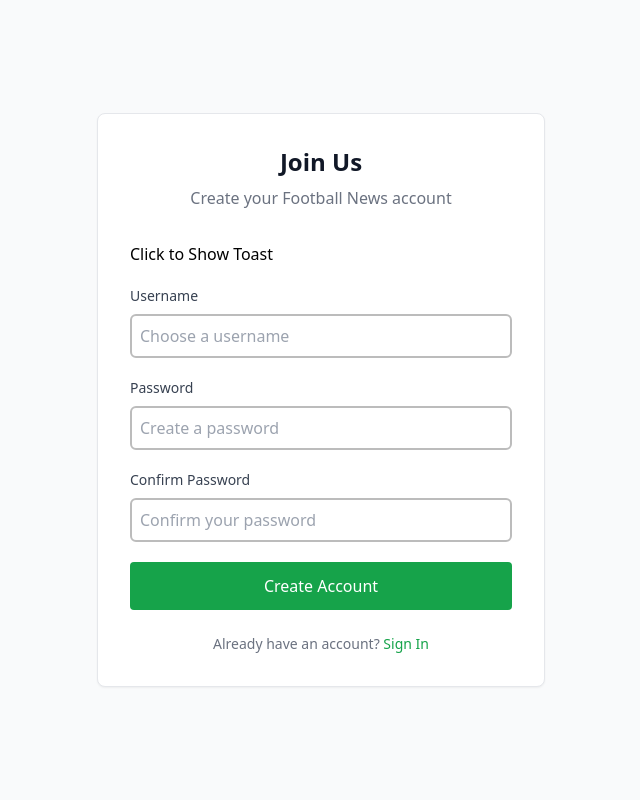
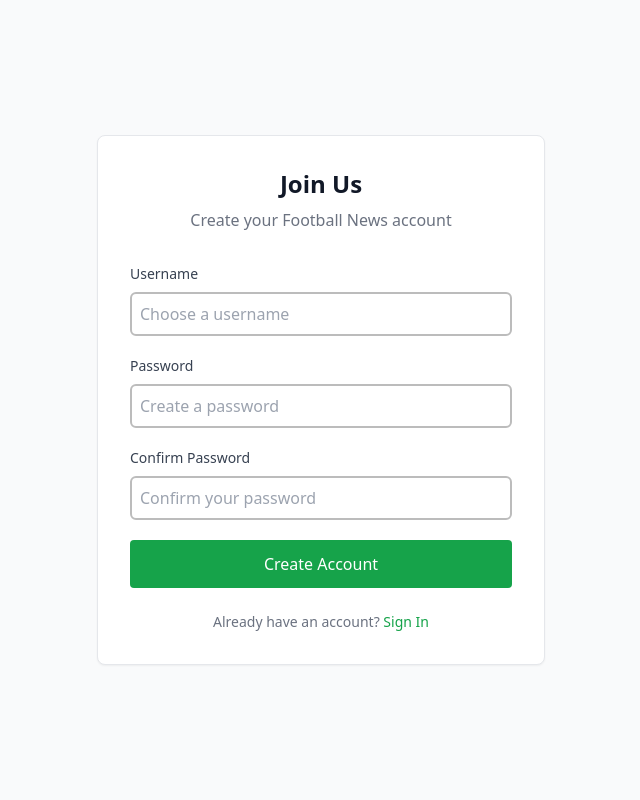
Before and after one commit to slsbilaap/football-news, a Django app: page /register/ in a window 1280 px wide. Shown: the whole page, without its empty margins (319-959 px from the left). Run offline with Django 5.2, Linux system fonts and the light colour scheme; some libraries are stand-ins or nearby versions.

Commit message:
Tutorial 5 done

```diff
--- a/main/templates/edit_news.html
+++ b/main/templates/edit_news.html
@@ -15,12 +15,6 @@
         ← Back to News
       </a>
     </div>
-
-    <button
-      onclick="showToast('Sample Title', 'This is a sample message for the toast notification.')"
-    >
-      Click to Show Toast
-    </button>
 
     <!-- Form -->
     <div class="bg-white rounded-lg border border-gray-200 p-6 sm:p-8 form-style">
--- a/main/templates/login.html
+++ b/main/templates/login.html
@@ -69,12 +69,6 @@
           Sign In
         </button>
 
-        <button
-          onclick="showToast('Sample Title', 'This is a sample message for the toast notification.')"
-        >
-          Click to Show Toast
-        </button>
-
       </form>
 
       <!-- Messages Display -->
--- a/main/templates/register.html
+++ b/main/templates/register.html
@@ -13,12 +13,6 @@
         <h2 class="text-2xl font-semibold text-gray-900 mb-2">Join Us</h2>
         <p class="text-gray-500">Create your Football News account</p>
       </div>
-
-      <button
-        onclick="showToast('Sample Title', 'This is a sample message for the toast notification.')"
-      >
-        Click to Show Toast
-      </button>
 
       <!-- Form Errors Display -->
       {% if form.non_field_errors %}
```
